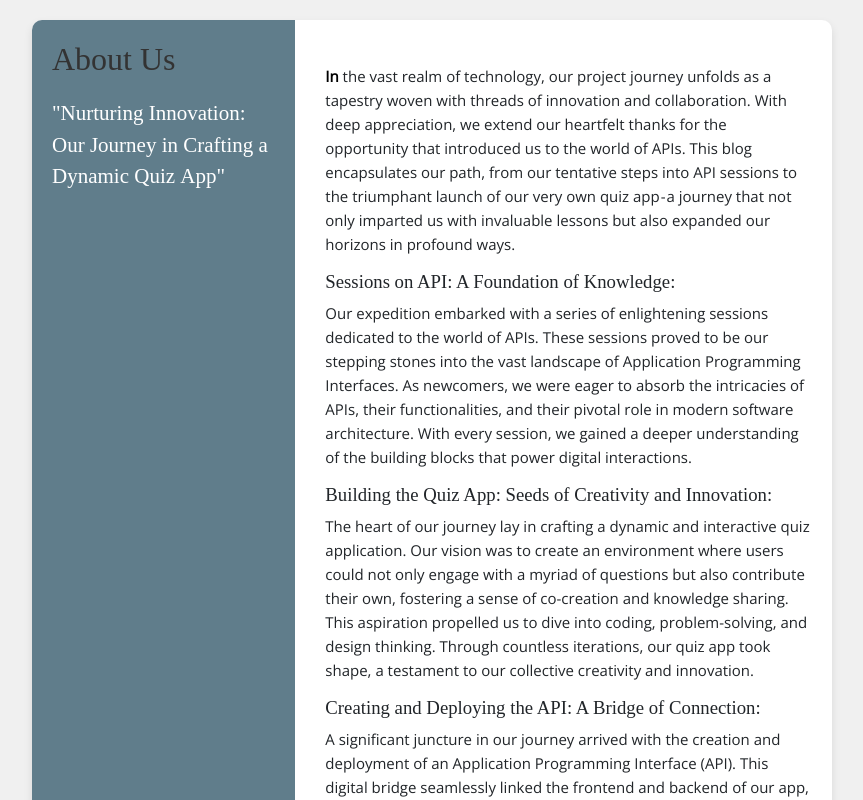
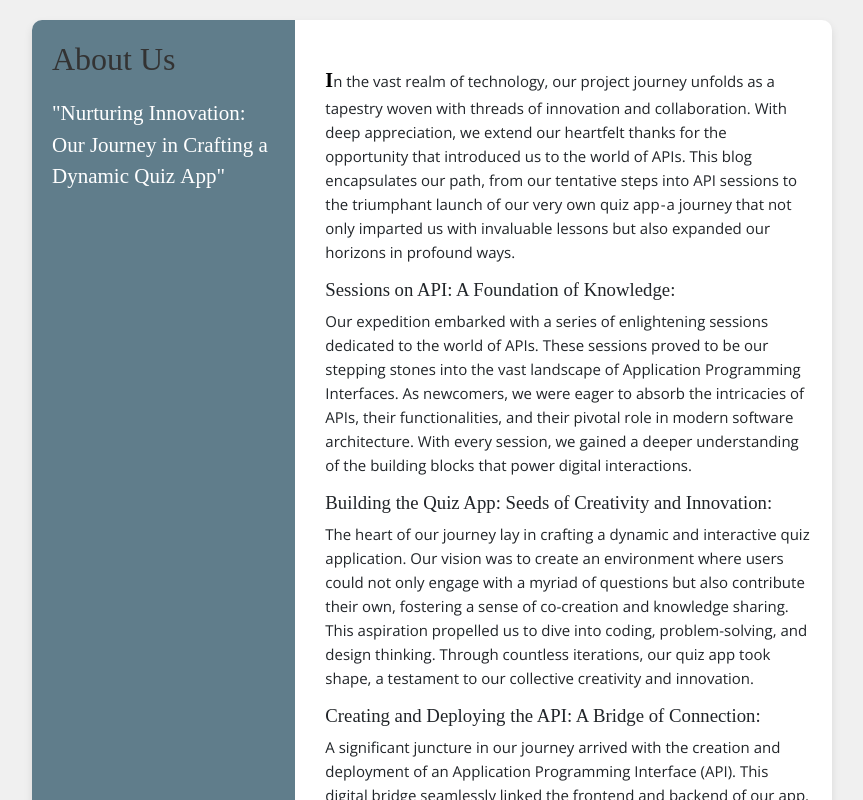
Before and after one commit to BhatNishanthGanesh/APIElite5, a React (Create React App) app: page /About in a window 1280 px wide. Shown: the top 800 px of the page, without its empty margins (208-1071 px from the left). Built offline with nearby package versions, Linux system fonts and the light colour scheme; a web font is replaced by a local one.

Commit message:
updated about page

```diff
--- a/src/components/navbar.css
+++ b/src/components/navbar.css
@@ -4,3 +4,7 @@
   h5{
     font-family: 'Pacifico', cursive;
   }
+ #first-text{
+  font-size: 20px;
+  font-family: 'Pacifico', cursive;
+ }
--- a/src/pages/About.js
+++ b/src/pages/About.js
@@ -58,7 +58,7 @@ function About() {
             {/* <h5>Introduction :</h5> */}
             <p>
               <br></br>
-              <strong className="black-text">In</strong> the vast realm of technology, our project journey unfolds as a
+              <strong id="first-text" className="black-text">I</strong>n the vast realm of technology, our project journey unfolds as a
               tapestry woven with threads of innovation and collaboration. With
               deep appreciation, we extend our heartfelt thanks for the
               opportunity that introduced us to the world of APIs. This blog
```
